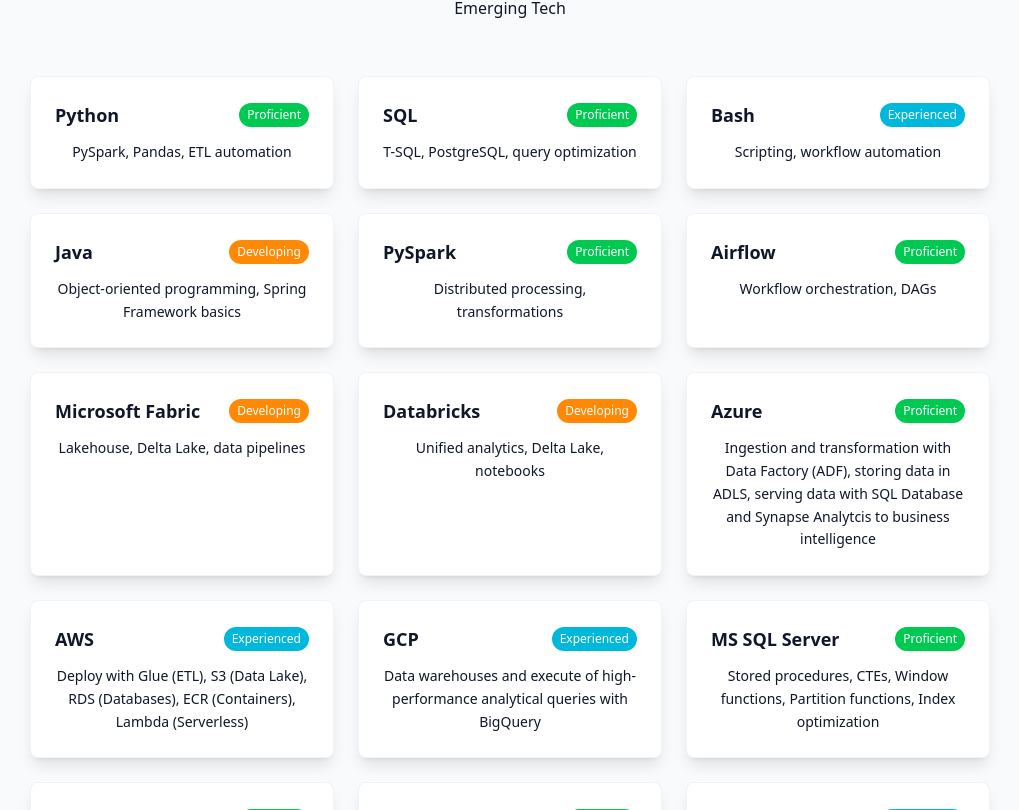
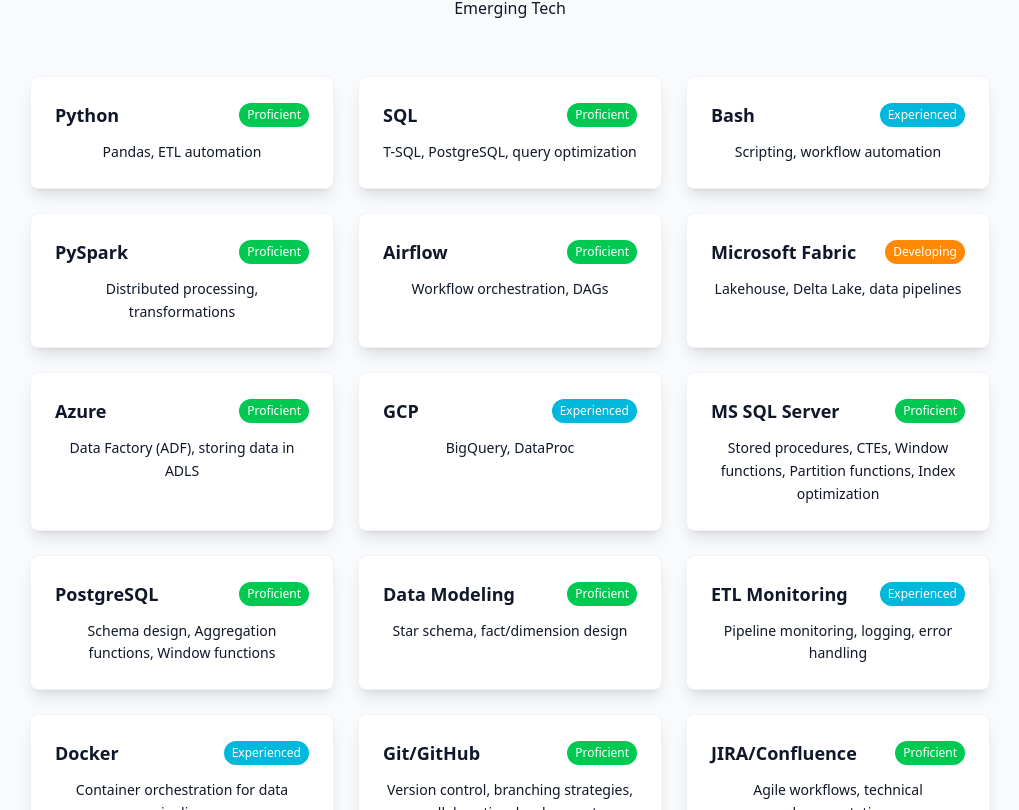
Before and after one commit to Daniel-jcVv/portfolio-web, a React (Vite) app: page / in a window 1280 px wide. Shown: the part 1830-2640 px from the top of the page, without its empty margins (130-1149 px from the left). Built offline with nearby package versions, Linux system fonts and the light colour scheme.

Commit message:
update projectsection and skillSection

```diff
--- a/src/components/ProjectsSection.jsx
+++ b/src/components/ProjectsSection.jsx
@@ -30,17 +30,17 @@
     githubUrl: "https://github.com/Daniel-jcVv/pipeline-data-migration-tracker.git"
   },
 
-  {
+  /*{
     id: 4,
     title: "Smart Manufacturing Efficiency Pipeline",
     description: "AI-powered predictive maintenance system for smart manufacturing machines using sensor data analytics. Implements GitOps deployment with Jenkins CI and ArgoCD for automated rollback and zero-downtime deployments on GCP VM with Minikube.",
     image: "/images/mart-manufacturing.png",
     tags: ["MLflow", "Docker", "Jenkins", "Kubernetes", "GitOps", "GCP VM with Minikube"],
     githubUrl: "https://github.com/Daniel-jcVv/smart-manufacturing-efficiency-pipeline.git"
-  },
+  }, */
 
   {
-    id: 5,
+    id: 4,
     title: "RAG Healthcare Pipeline",
     description:"An intelligent medical Q&A system using RAG with LangChain.",
     image: "/images/chatbot-medical.png",
--- a/src/components/SkillsSection.jsx
+++ b/src/components/SkillsSection.jsx
@@ -3,40 +3,36 @@
 
 const skills = [
   // Programming Languages
-  { name: "Python", category: "languages", level: "proficient", description: "PySpark, Pandas, ETL automation" },
+  { name: "Python", category: "languages", level: "proficient", description: "Pandas, ETL automation" },
   { name: "SQL", category: "languages", level: "proficient", description: "T-SQL, PostgreSQL, query optimization" },
   { name: "Bash", category: "languages", level: "experienced", description: "Scripting, workflow automation" },
-  { name: "Java", category: "languages", level: "developing", description: "Object-oriented programming, Spring Framework basics" },
-
 
   // Data Platforms & ETL
   { name: "PySpark", category: "etl", level: "proficient", description: "Distributed processing, transformations" },
   { name: "Airflow", category: "etl", level: "proficient", description: "Workflow orchestration, DAGs" },
   { name: "Microsoft Fabric", category: "etl", level: "developing", description: "Lakehouse, Delta Lake, data pipelines" },
-  { name: "Databricks", category: "etl", level: "developing", description: "Unified analytics, Delta Lake, notebooks" },
+  //{ name: "Databricks", category: "etl", level: "developing", description: "Unified analytics, Delta Lake, notebooks" },
 
   // Cloud Platforms
-  { name: "Azure", category: "cloud", level: "proficient", description: "Ingestion and transformation with Data Factory (ADF), storing data in ADLS, serving data with SQL Database and Synapse Analytcis to business intelligence"},
-  { name: "AWS", category: "cloud", level: "experienced", description: "Deploy with Glue (ETL), S3 (Data Lake), RDS (Databases), ECR (Containers), Lambda (Serverless)" },
-  { name: "GCP", category: "cloud", level: "experienced", description: "Data warehouses and execute of high-performance analytical queries with BigQuery" },
+  { name: "Azure", category: "cloud", level: "proficient", description: "Data Factory (ADF), storing data in ADLS"},
+  { name: "GCP", category: "cloud", level: "experienced", description: "BigQuery, DataProc" },
 
   // Database Technologies
   { name: "MS SQL Server", category: "databases", level: "proficient", description: "Stored procedures, CTEs, Window functions, Partition functions, Index optimization" },
-  { name: "PostgreSQL", category: "databases", level: "proficient", description: "Schema design, advanced SQL, Aggregation functions, Window functions, JSON operations"},
+  { name: "PostgreSQL", category: "databases", level: "proficient", description: "Schema design, Aggregation functions, Window functions"},
 
   // Data Engineering Practices
-  { name: "Data Modeling", category: "practices", level: "proficient", description: "Star schema, dimensional modeling, fact/dimension design" },
-  { name: "Pipeline Testing", category: "practices", level: "experienced", description: "Data validation, transformation testing" },
+  { name: "Data Modeling", category: "practices", level: "proficient", description: "Star schema, fact/dimension design" },
   { name: "ETL Monitoring", category: "practices", level: "experienced", description: "Pipeline monitoring, logging, error handling" },
 
   // DevOps Tools
   { name: "Docker", category: "tools", level: "experienced", description: "Container orchestration for data pipelines" },
   { name: "Git/GitHub", category: "tools", level: "proficient", description: "Version control, branching strategies, collaborative development" },
   { name: "JIRA/Confluence", category: "tools", level: "proficient", description: "Agile workflows, technical documentation" },
-  { name: "WinSCP/PuTTY", category: "tools", level: "proficient", description: "Secure file transfer, remote server management" },
+
 
   // Emerging Data Technologies
-  { name: "LangChain/RAG", category: "emerging", level: "developing", description: "Retrieval-Augmented Generation for intelligent data pipelines" },
+  //{ name: "LangChain/RAG", category: "emerging", level: "developing", description: "Retrieval-Augmented Generation for intelligent data pipelines" },
   { name: "MLOps Pipelines", category: "emerging", level: "developing", description: "ML model deployment, monitoring, and integration with data workflows" },
 ];
 
```
Also changed, not shown: 1 other file (tests, documents, lock files or other folders).
